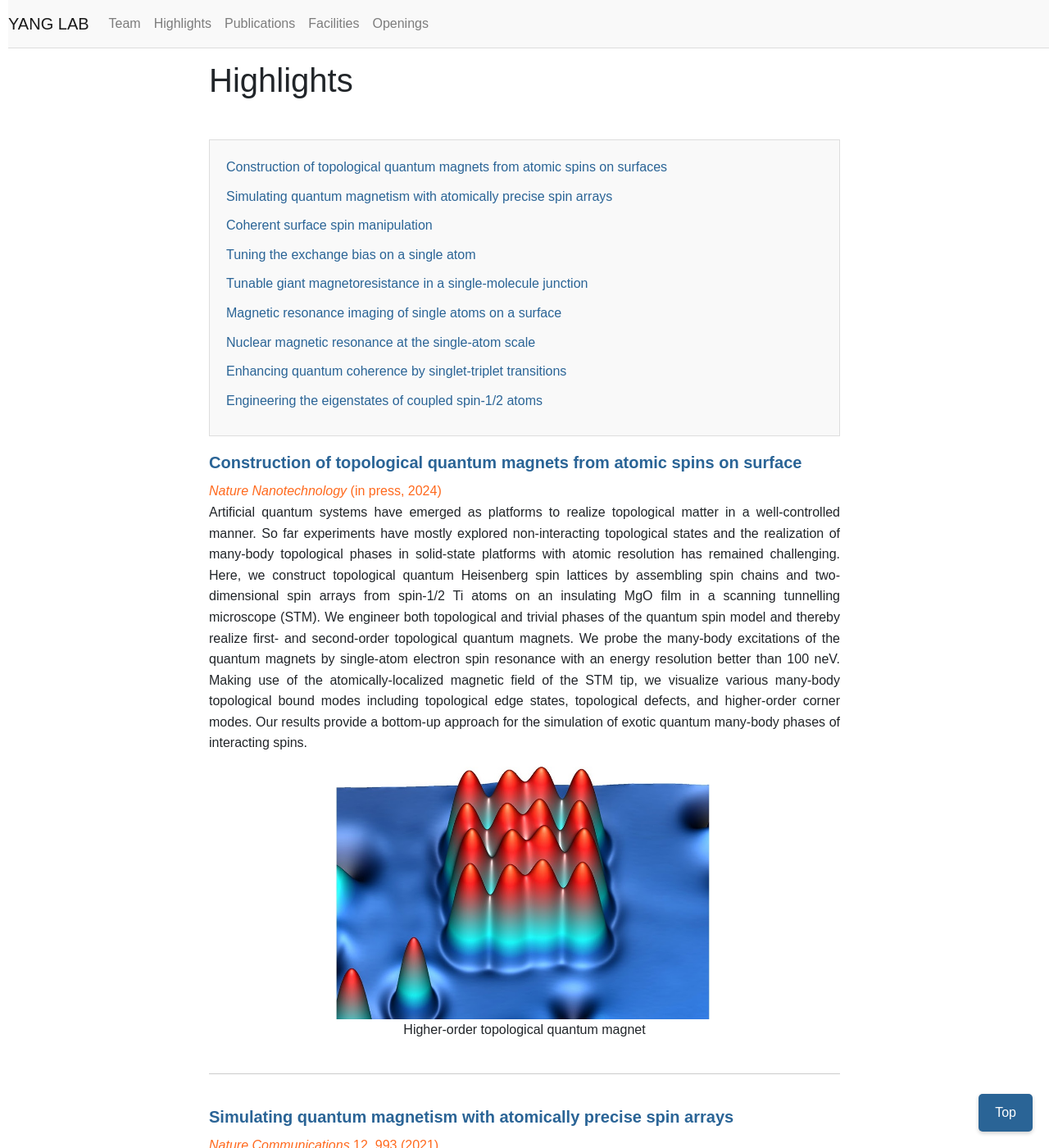
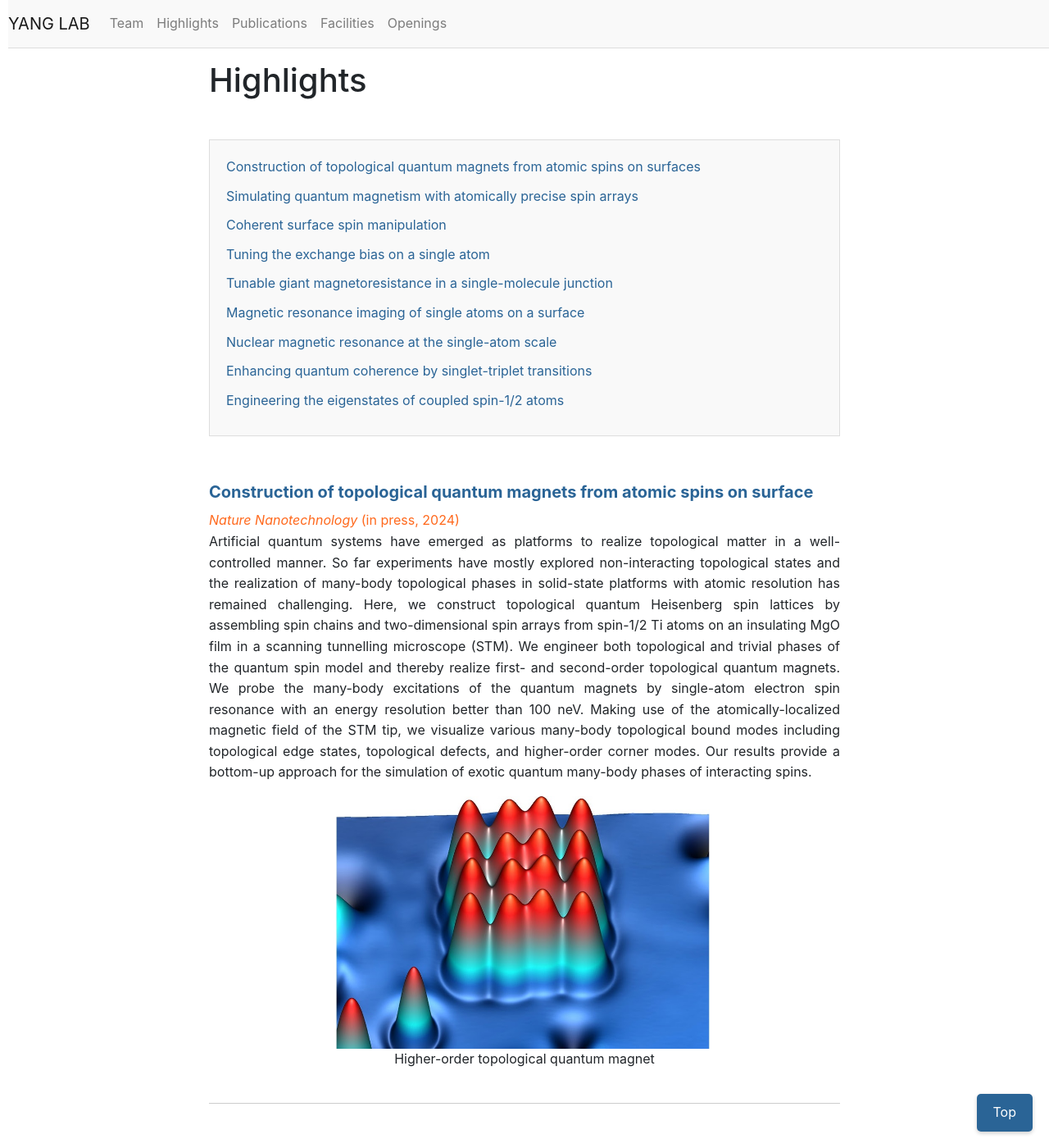
Before and after one commit to ZoomWuun/Q03i, a Jekyll site: the page built from _pages/highlights.html, in a window 1280 px wide and 1400 px high. Shown: the whole window at 82% size. Built offline with Jekyll 4.4.1, drawn with Linux system fonts in a browser that asks for light colours.

Commit message:
Add files via upload

```diff
--- a/_pages/facilities.html
+++ b/_pages/facilities.html
@@ -5,7 +5,6 @@ permalink: /facilities/
 ---
 <style>
     body {
-        font-family: Arial, sans-serif;
         line-height: 1.6;
     }
     /* 默认双栏设计 */
--- a/_pages/highlights.html
+++ b/_pages/highlights.html
@@ -6,11 +6,10 @@ permalink: /highlights/
 
 <style>
     body {
-        font-family: Arial, sans-serif;
         line-height: 1.6;
     }
     .highlight {
-            margin: 20px 0;
+            margin: 0 0 5px 0;
     }
     .highlight img {
         display: block;
@@ -20,7 +19,7 @@ permalink: /highlights/
         margin-top: 10px;
     }
     .highlight h2 {
-    margin: 0 0 10px 0;
+    margin: 56px 0 10px 0;
     color: #2a6496;
     font-size: 20px; /* 默认字体大小 */
     font-weight: bold; /* 加粗标题 */
```
